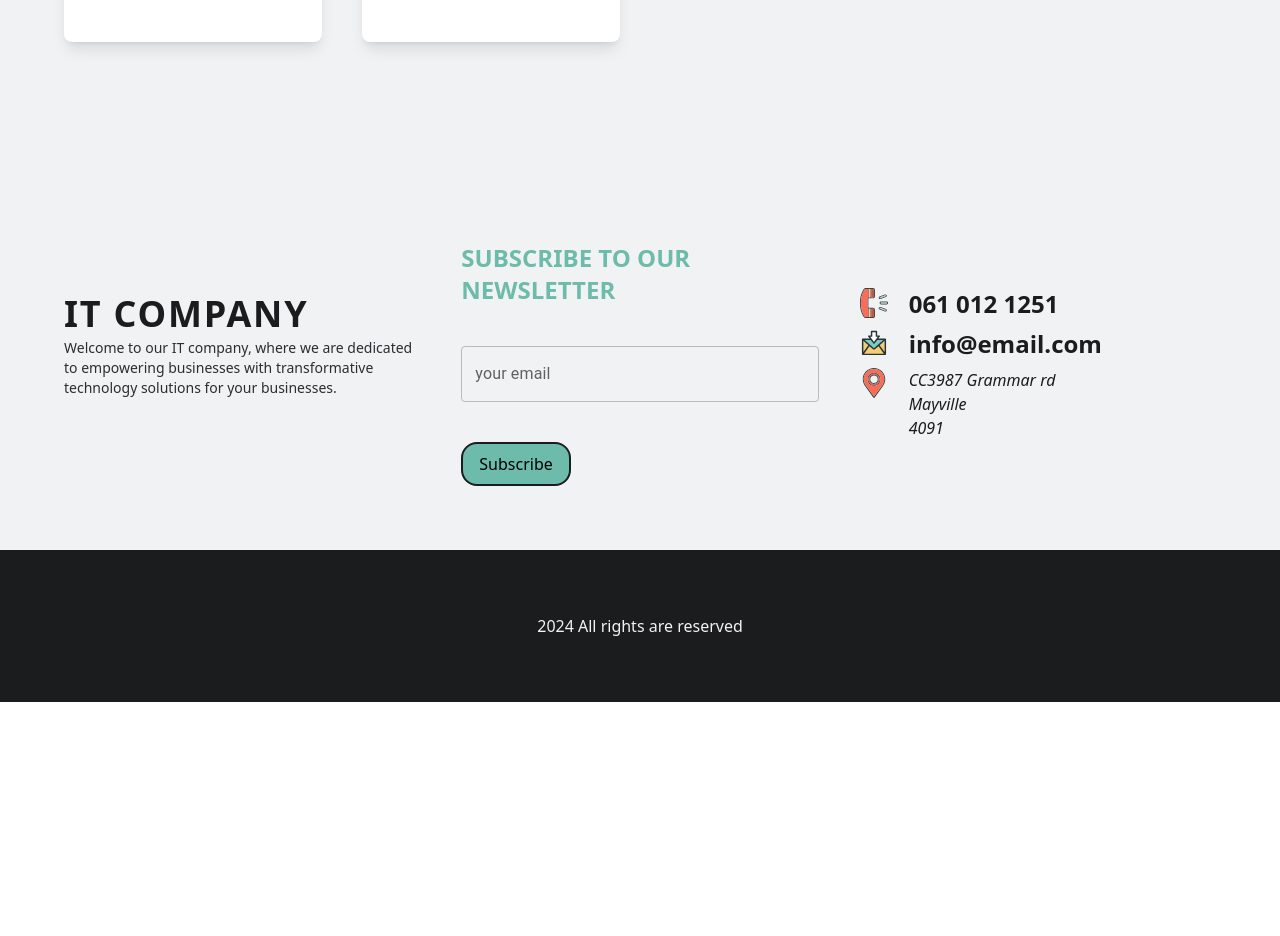
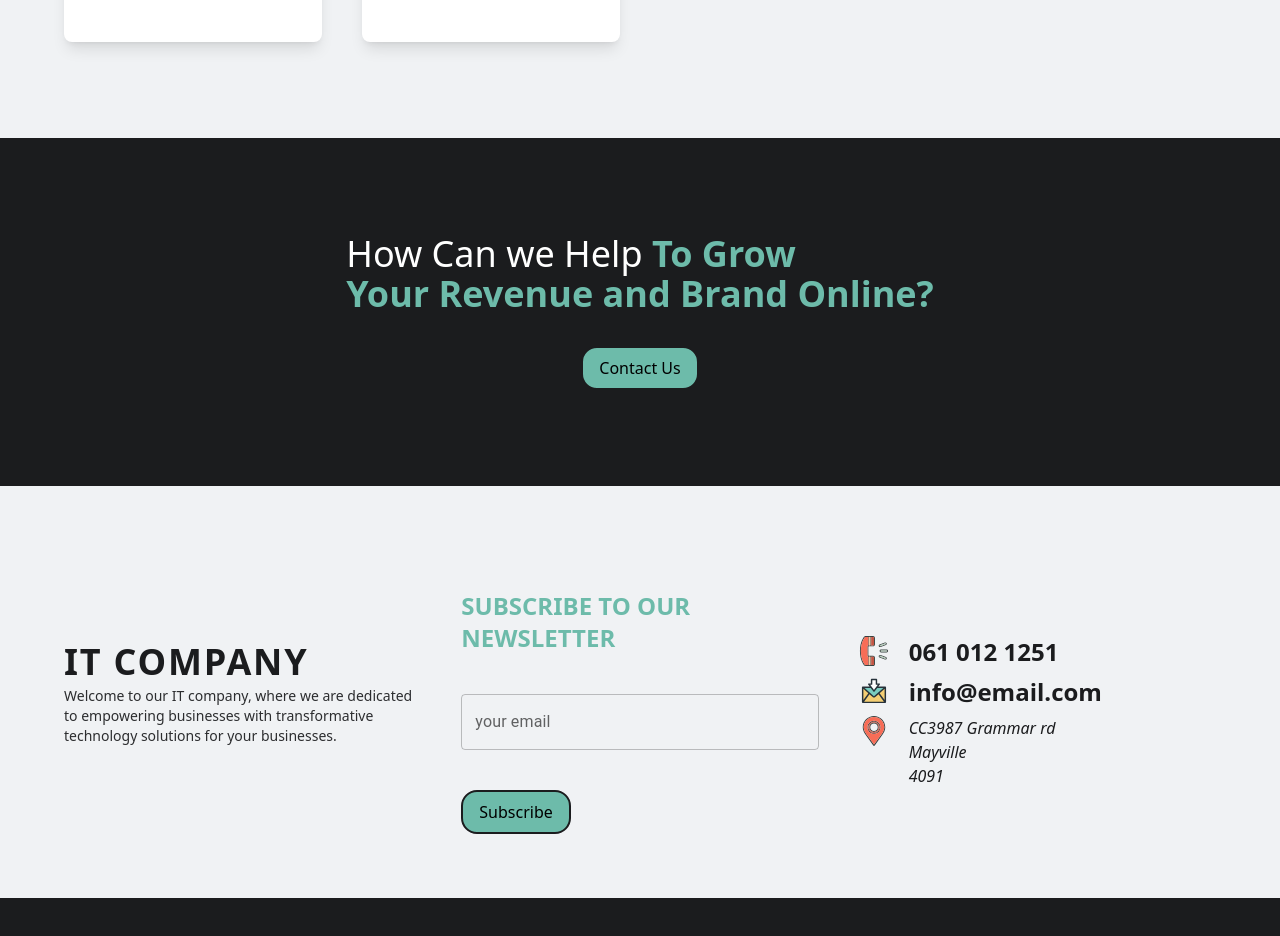
Before and after one commit to scelo-gumede/newRepoPract, a Next.js app: page /about in a window 1280 px wide. Shown: the part 2960-3896 px from the top of the page. Before the commit the page ends 3662 px from the top, so only its background shows below. Built offline with nearby package versions, Linux system fonts and the light colour scheme.

Commit message:
added a how can help

```diff
--- a/app/about/page.tsx
+++ b/app/about/page.tsx
@@ -1,5 +1,6 @@
 import AboutUsHome from "../components/AboutUsHome";
 import Details from "../components/Details";
+import Help from "../components/Help";
 import Team from "../components/Team";
 
 
@@ -9,6 +10,7 @@ export default function About(){
         <main>
             <AboutUsHome />
             <Team value={true} />
+            <Help />
             <Details />
         </main>
     )
--- /dev/null
+++ b/app/components/Help.tsx
@@ -0,0 +1,15 @@
+import { green } from "@mui/material/colors";
+import Button from "./Button";
+
+
+export default function Help(){
+
+
+    return (
+        <section className="px-8 bg-grey py-24 md:px-16 gap-8 flex flex-col justify-center items-center">
+            <p className="text-white text-4xl font-thin ">How Can we Help  <span className="text-green text-center font-extrabold">To Grow <br /> Your Revenue and Brand Online? </span> </p>
+
+            <Button color={true} bg={"white"} text={"Contact Us"}/>
+        </section>
+    )
+}
--- a/app/components/PortfolioCart.tsx
+++ b/app/components/PortfolioCart.tsx
@@ -17,16 +17,16 @@ export default function PortFolioCart(props:PortFolioCartProps){
 
     return (
         <article className="rounded-lg bg-white shadow-lg  overflow-hidden">
-            <div onMouseEnter={()=> setHovered(true)} onMouseLeave={()=> setHovered(false)} className="relative cursor-pointer overflow-hidden">
+            <div onMouseEnter={()=> setHovered(true)} onMouseLeave={()=> setHovered(false)} className="relative  overflow-hidden">
                 <Image alt="portfolio image" className="w-full hover:scale-110 duration-700   transition h-full " width={500} height={600} src={image} />
-                <div className={clsx("absolute transition duration-300 bg-black opacity-60 left-0 scale-0  top-0 w-full h-full",{
+                <div className={clsx("absolute flex justify-center items-center transition duration-300 bg-black opacity-50 left-0 scale-0  top-0 w-full h-full",{
                     "scale-100":hovered
-                })}><p className="absolute left-[100%] top-1/2 right-[100%] bottom-1/2 text-white">LIVE</p> </div>
+                })}><p className="text-white hover:scale-125 transition cursor-pointer border-2 border-red-700 p-2 border-solid">LIVE</p> </div>
             </div>
             <div className=" p-10 space-y-5">
                 <div className="flex items-center justify-between ">
-                    <p className="text-grey text-2xl cursor-pointer hover:text-green transition duration-300">{title}</p>
-                    <p className="text-green font-medium">{type}</p>
+                    <p className="text-green text-sm hover:underline cursor-pointer ">{title}</p>
+                    <p className="text-green text-sm font-medium">{type}</p>
                 </div>
                 <p className="text-textColor2 text-sm">{`${text.length>200 ? text.slice(0,200).concat("...") : text}`}</p>
             </div>
```
